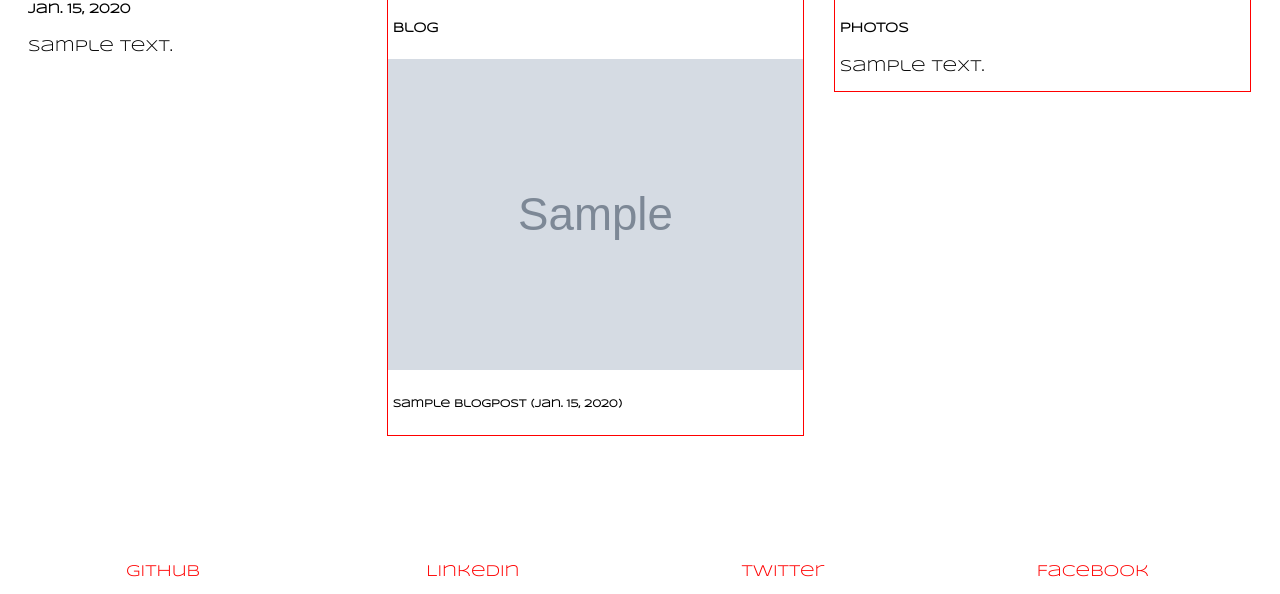
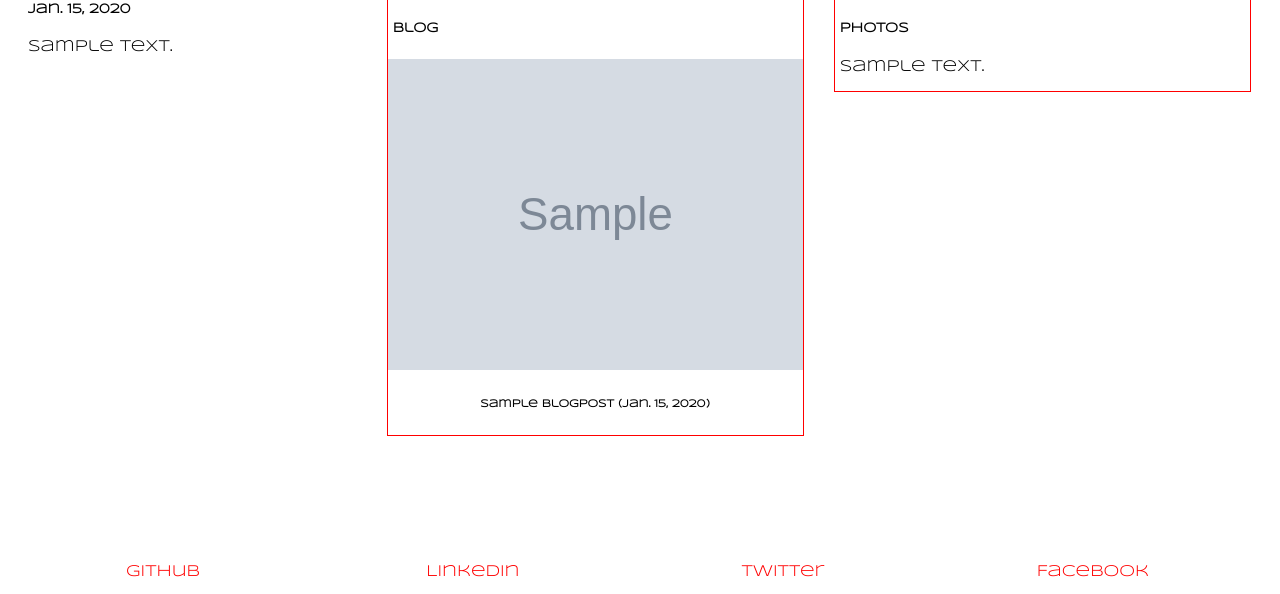
Before and after one commit to PhysTom88/Website, a Django app: template website/templates/main/home.html in a window 1280 px wide. Shown: the part 206-800 px from the top of the page. Run offline with Django 3.2, Linux system fonts and the light colour scheme; the template is opened without the code that fills it: values that come from a table or form of the project are taken from there, others are empty; tables that the repository leaves empty hold one stand-in row (values such as "Sample post"); grey boxes marked "Sample" are stand-in pictures.

Commit message:
changed css for boxes

```diff
--- a/website/static/css/main.css
+++ b/website/static/css/main.css
@@ -98,6 +98,10 @@
     height: 10%;
 }
 
+.boxed h6 {
+    text-align: center;
+}
+
 .boxed:hover {
     opacity: 0.4;
 }
```
